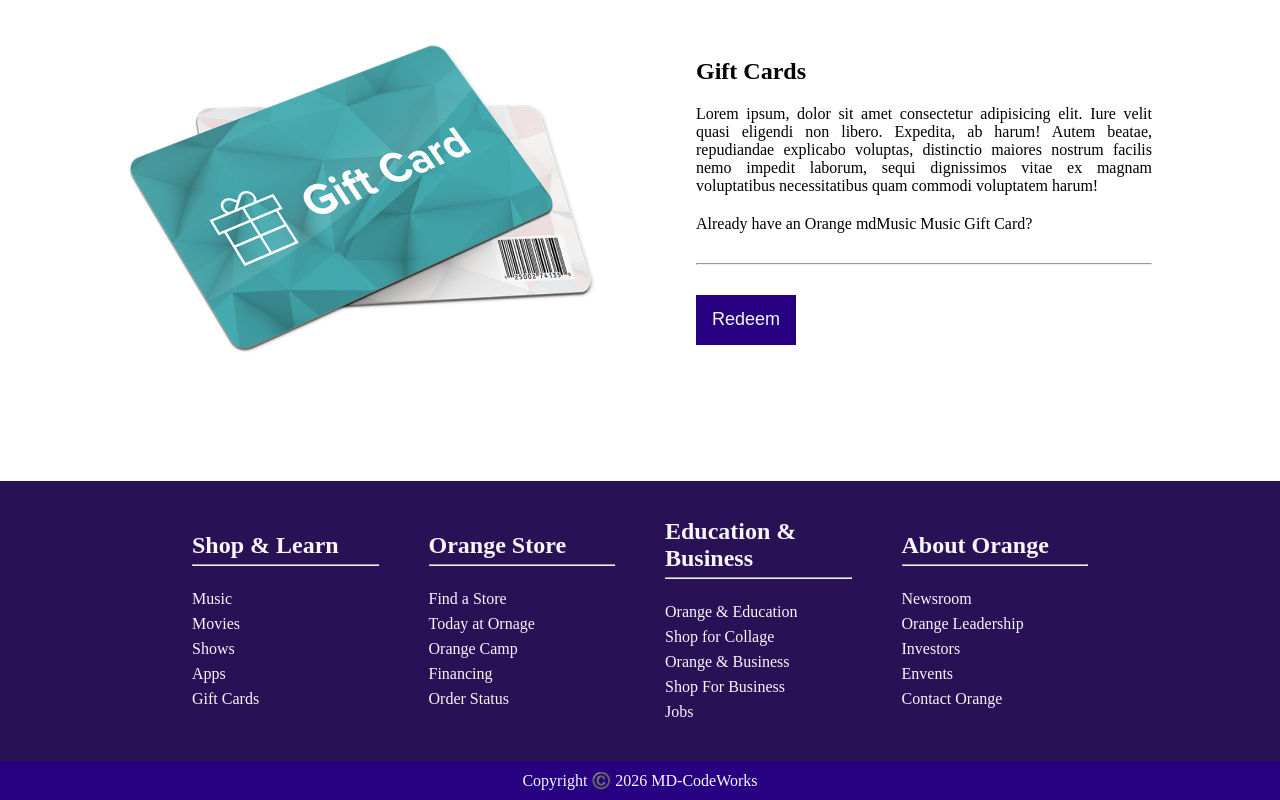
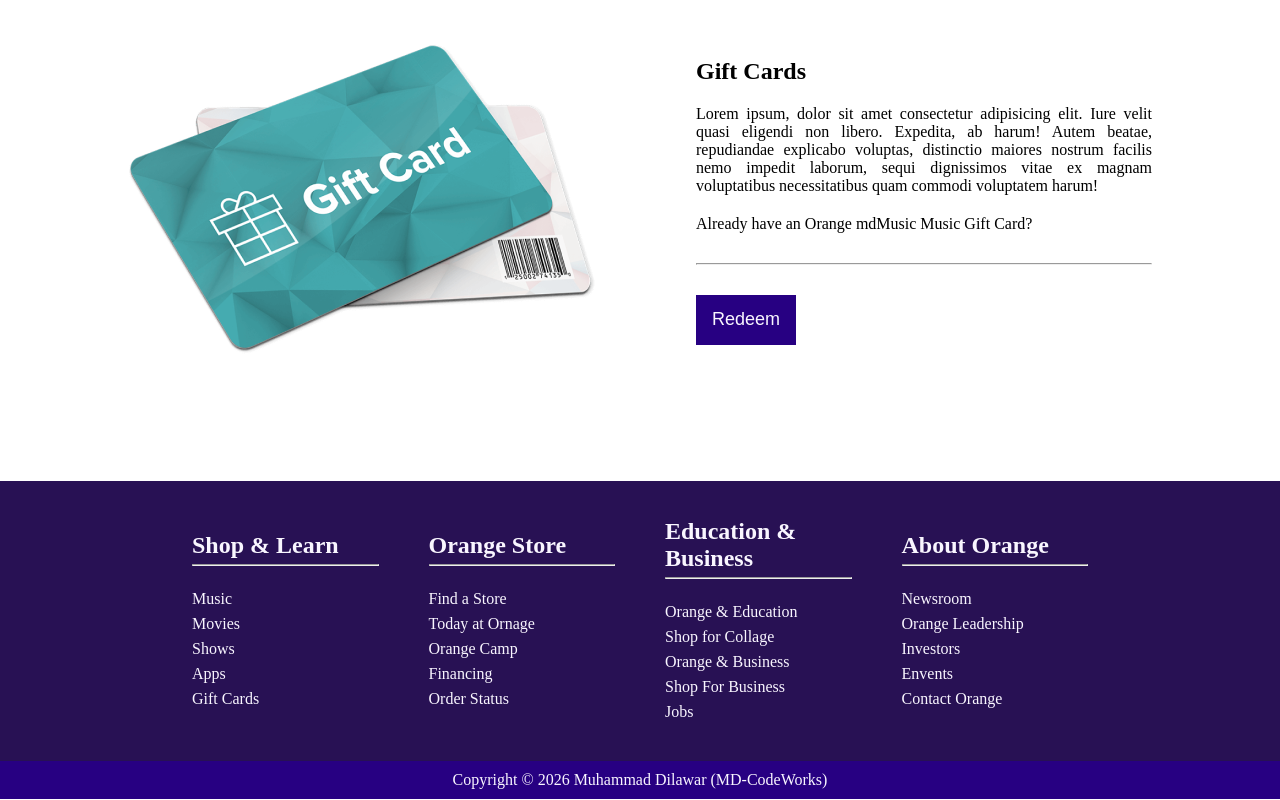
Before and after one commit to MD-CodeWorks/web-development, a plain HTML site: page Fronted Projects/P 6 Music Website/index.html in a window 1280 px wide. Shown: the part 3792-4592 px from the top of the page. Drawn offline with Linux system fonts and the light colour scheme.

Commit message:
fix: update copyright text to include full name and correct HTML entity

```diff
--- a/Fronted Projects/P 6 Music Website/index.html
+++ b/Fronted Projects/P 6 Music Website/index.html
@@ -166,7 +166,7 @@
       </div>
     </footer>
     <div class="copy">
-      <p>Copyright ©️ 2026 MD-CodeWorks</p>
+      <p>Copyright &copy; 2026 Muhammad Dilawar (MD-CodeWorks)</p>
     </div>
   </body>
 </html>
```
Also changed, not shown: Fronted Projects/P 5 Restaurant Website/index.html (+1 -1 lines).
